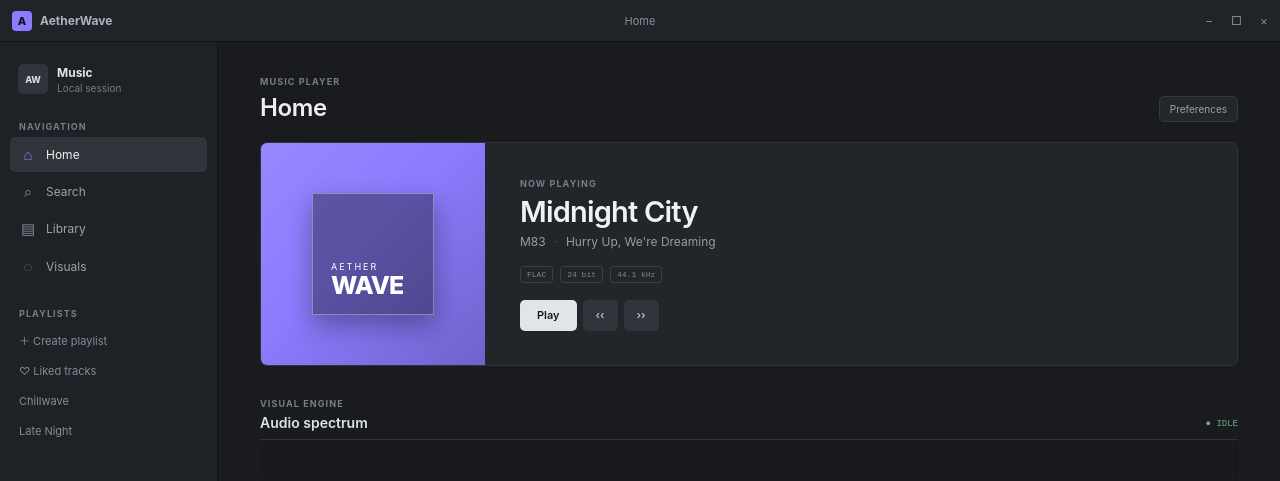
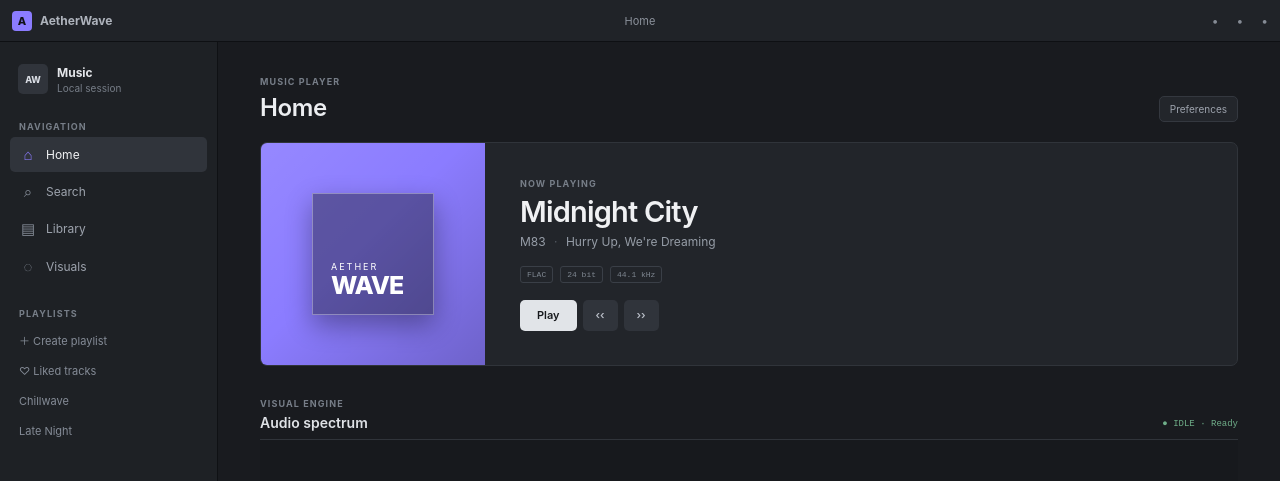
Before and after one commit to alyawiguna310-blip/AetherWave, a React (Vite) app: page / in a window 1280 px wide. Shown: the top 481 px of the page. Built offline with nearby package versions, Linux system fonts and the light colour scheme.

Commit message:
Fix UI interactions and simplify visualizer

```diff
--- a/src/App.tsx
+++ b/src/App.tsx
@@ -18,6 +18,7 @@ function App() {
   const [playing, setPlaying] = useState(false);
   const [progress, setProgress] = useState(38);
   const [volume, setVolume] = useState(72);
+  const [message, setMessage] = useState("Ready");
   const current = tracks[track];
 
   useEffect(() => {
@@ -30,7 +31,7 @@ function App() {
     8 + Math.abs(Math.sin(i * 0.43) * 32 + Math.sin(i * 0.16) * 14)
   ), []);
 
-  const selectTrack = (index: number) => { setTrack(index); setProgress(0); setPlaying(true); };
+  const selectTrack = (index: number) => { setTrack(index); setProgress(0); setPlaying(true); setMessage(`Playing ${tracks[index].title}`); };
   const next = () => selectTrack((track + 1) % tracks.length);
   const previous = () => selectTrack((track - 1 + tracks.length) % tracks.length);
 
@@ -39,7 +40,7 @@ function App() {
       <header className="titlebar">
         <div className="app-name"><span className="app-symbol">A</span><span>AetherWave</span></div>
         <div className="titlebar-center">{active}</div>
-        <div className="window-actions" aria-label="Window controls"><span>−</span><span>□</span><span>×</span></div>
+        <div className="window-actions" aria-hidden="true"><span>•</span><span>•</span><span>•</span></div>
       </header>
 
       <div className="layout">
@@ -73,7 +74,7 @@ function App() {
         <main className="content">
           <div className="page-heading">
             <div><span className="kicker">MUSIC PLAYER</span><h1>{active === "Home" ? "Home" : active}</h1></div>
-            <button className="settings">Preferences</button>
+            <button className="settings" onClick={() => setMessage("Preferences are coming later")}>Preferences</button>
           </div>
 
           <section className="now-playing">
@@ -96,10 +97,9 @@ function App() {
           <section className="visualizer-panel">
             <div className="panel-heading">
               <div><span className="kicker">VISUAL ENGINE</span><h3>Audio spectrum</h3></div>
-              <span className="status">● {playing ? "ACTIVE" : "IDLE"}</span>
+              <span className="status">● {playing ? "ACTIVE" : "IDLE"} · {message}</span>
             </div>
             <div className="spectrum">
-              <div className="spectrum-grid" />
               <div className="spectrum-bars">
                 {bars.map((height, i) => <i key={i} style={{ height: `${playing ? height : Math.max(5, height * .32)}px`, animationDelay: `${i * -0.045}s` }} />)}
               </div>
@@ -110,7 +110,7 @@ function App() {
           <section className="queue">
             <div className="panel-heading">
               <div><span className="kicker">PLAYBACK QUEUE</span><h3>Up next</h3></div>
-              <button className="clear-button">Clear</button>
+              <button className="clear-button" onClick={() => setMessage("Queue cleared — demo mode")}>Clear</button>
             </div>
             <div className="track-table">
               <div className="table-head"><span>#</span><span>TRACK</span><span>ALBUM</span><span>TIME</span></div>
```
